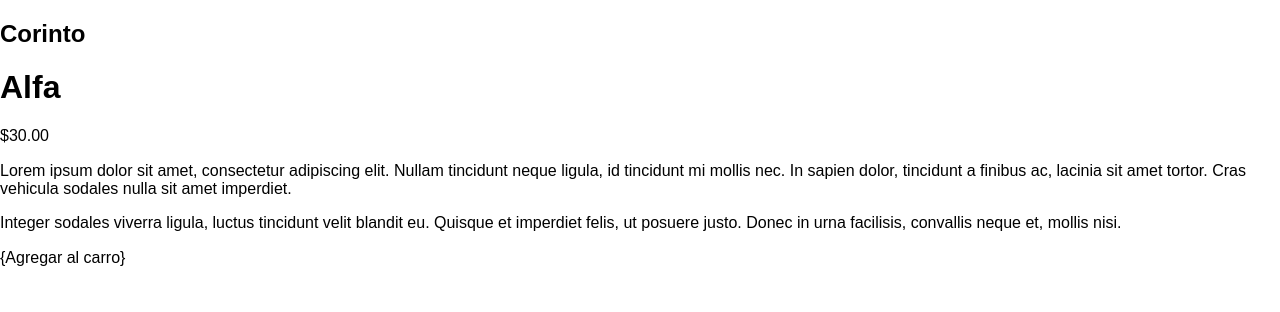
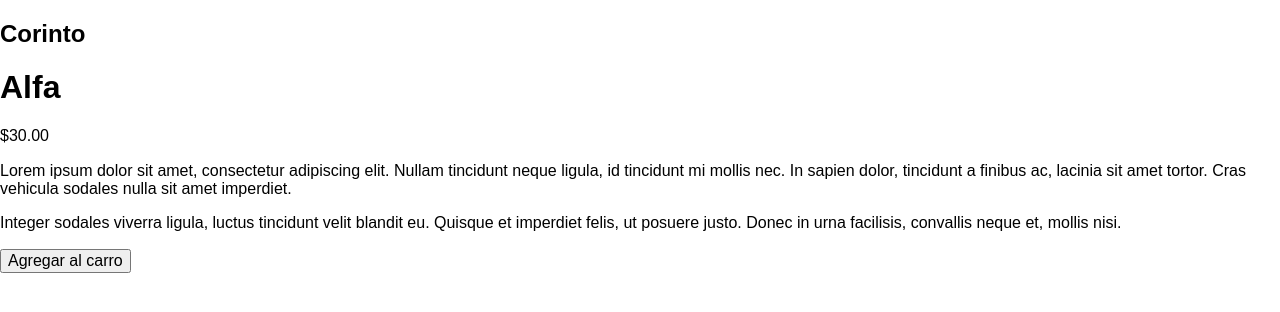
Before and after one commit to juque/corinto-static, a plain HTML site: page alfa.html in a window 1280 px wide. Drawn offline with Linux system fonts and the light colour scheme.

Commit message:
crea botón agregar al carro

```diff
--- a/alfa.html
+++ b/alfa.html
@@ -35,7 +35,11 @@
   </div><!-- descripcion -->
 </div>
 
-<div class="add-cart">{Agregar al carro}</div>
+<div class="add-cart">
+  <form>
+    <input type="submit" value="Agregar al carro" />
+  </form>
+</div>
 
 <script src="js/main.js"></script>
 </body>
```
